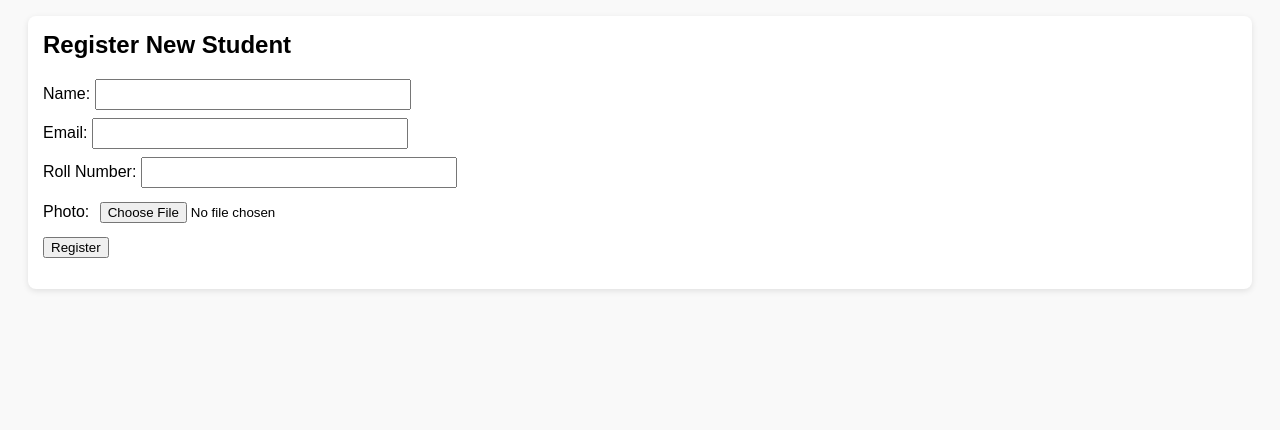
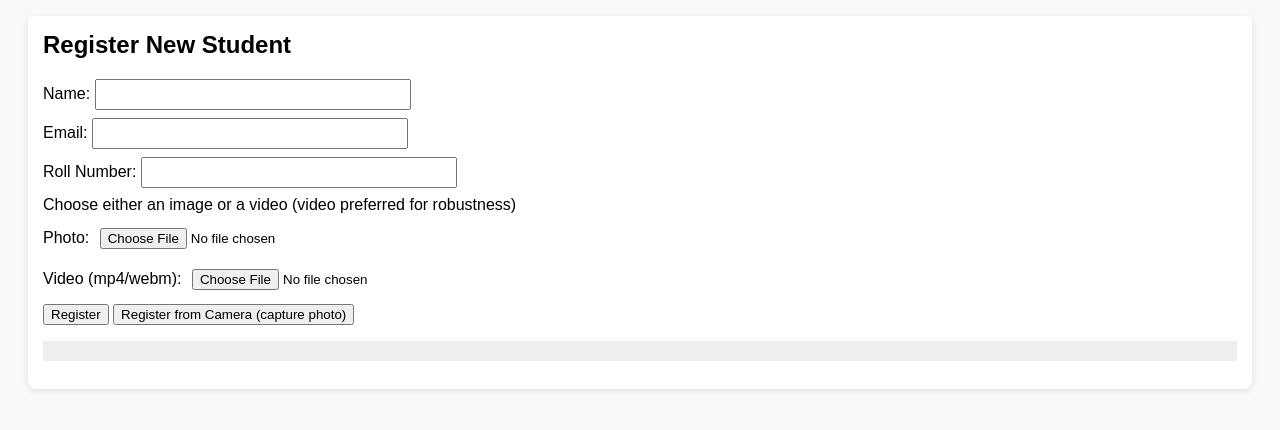
Before and after one commit to FAITE-TECH/facial_recognition_system, a FastAPI app: page /webcam in a window 1280 px wide. Shown: the part 148-578 px from the top of the page. Run offline with FastAPI, Linux system fonts and the light colour scheme; parts of the project's set-up code (start-up, migrations or seed data) failed here and were passed over.

Commit message:
Updated main.py and webcam.html, added video.py, and ignored .jpg images

```diff
--- a/app/main.py
+++ b/app/main.py
@@ -2,10 +2,10 @@ import os
 import uuid
 import math
 import datetime
-from typing import Optional
+from typing import Optional, Union
 
 import numpy as np
-import cv2  # webcam, face detection
+import cv2
 import mediapipe as mp
 
 from fastapi import FastAPI, UploadFile, File, Form, HTTPException, Request
@@ -13,6 +13,7 @@ from fastapi.responses import JSONResponse, FileResponse, HTMLResponse, Streamin
 from fastapi.middleware.cors import CORSMiddleware
 from fastapi.staticfiles import StaticFiles
 from fastapi.templating import Jinja2Templates
+from .video import extract_best_frame_from_video
 
 from sqlalchemy import select, text
 from sqlalchemy.orm import Session
@@ -22,6 +23,110 @@ from .models import Student, FaceEmbedding, FaceImage, Attendance, Exam, ExamSes
 from .config import FACE_THRESHOLD, SAVE_IMAGES, IMAGE_DIR
 from .face import read_image_from_bytes, extract_normed_embedding, best_match
 
+def save_image(student_id: int, img_bytes: bytes) -> str:
+    fname = f"{student_id}_{uuid.uuid4().hex}.jpg"
+    fpath = os.path.join(IMAGE_DIR, fname)
+    with open(fpath, "wb") as f:
+        f.write(img_bytes)
+    return fpath
+
+
+def load_all_embeddings(db: Session):
+    rows = db.execute(select(FaceEmbedding.student_id, FaceEmbedding.embedding)).all()
+    emb_list = []
+    for sid, emb_json in rows:
+        vec = np.array(emb_json, dtype=np.float32)
+        norm = np.linalg.norm(vec)
+        if norm > 0:
+            vec = vec / norm
+        emb_list.append((sid, vec))
+    return emb_list
+
+
+def gen_frames(camera):
+    while True:
+        success, frame = camera.read()
+        if not success:
+            break
+        ret, buffer = cv2.imencode('.jpg', frame)
+        frame_bytes = buffer.tobytes()
+        yield (b'--frame\r\n'
+               b'Content-Type: image/jpeg\r\n\r\n' + frame_bytes + b'\r\n')
+
+
+def log_incident(db: Session, session_id: int, kind: str, details: str = None):
+    db.add(ExamIncident(session_id=session_id, incident_type=kind, details=details or ""))
+    db.commit()
+
+
+def count_recent_incidents(db: Session, session_id: int, kind: str, seconds: int) -> int:
+    rows = db.execute(text("""
+        SELECT COUNT(*) AS c
+        FROM exam_incidents
+        WHERE session_id = :sid
+          AND incident_type = :kind
+          AND created_at >= (NOW() - INTERVAL :secs SECOND)
+    """), {"sid": session_id, "kind": kind, "secs": seconds}).fetchone()
+    return rows[0] if rows else 0
+
+
+mp_face_mesh = mp.solutions.face_mesh
+face_mesh = mp_face_mesh.FaceMesh(
+    static_image_mode=False,
+    max_num_faces=1,
+    refine_landmarks=True,
+    min_detection_confidence=0.5,
+    min_tracking_confidence=0.5
+)
+
+
+face_cascade = cv2.CascadeClassifier(cv2.data.haarcascades + "haarcascade_frontalface_default.xml")
+
+YAW_MAX_DEG = 30
+PITCH_MAX_DEG = 25
+LOOK_AWAY_REQUIRED_HITS = 3
+LOOK_AWAY_WINDOW_SECONDS = 10
+
+
+def estimate_head_pose_degrees_bounded(image_bgr) -> Optional[tuple]:
+    img_rgb = cv2.cvtColor(image_bgr, cv2.COLOR_BGR2RGB)
+    res = face_mesh.process(img_rgb)
+    if not res.multi_face_landmarks:
+        return None
+
+    h, w = image_bgr.shape[:2]
+    lms = res.multi_face_landmarks[0].landmark
+    idxs = [1, 152, 33, 263, 61, 291]
+    pts_2d = [(int(lms[i].x * w), int(lms[i].y * h)) for i in idxs]
+
+    pts_3d = np.array([
+        [0.0, 0.0, 0.0],
+        [0.0, -330.0, -65.0],
+        [-225.0, -170.0, -135.0],
+        [225.0, -170.0, -135.0],
+        [-150.0, 150.0, -125.0],
+        [150.0, 150.0, -125.0],
+    ], dtype=np.float64)
+
+    pts_2d = np.array(pts_2d, dtype=np.float64)
+    focal_length = w
+    center = (w / 2, h / 2)
+    cam_matrix = np.array([[focal_length, 0, center[0]],
+                           [0, focal_length, center[1]],
+                           [0, 0, 1]], dtype="double")
+    dist_coeffs = np.zeros((4, 1))
+
+    success, rvec, tvec = cv2.solvePnP(
+        pts_3d, pts_2d, cam_matrix, dist_coeffs, flags=cv2.SOLVEPNP_ITERATIVE
+    )
+    if not success:
+        return None
+
+    rot_mat, _ = cv2.Rodrigues(rvec)
+    sy = math.sqrt(rot_mat[0, 0] ** 2 + rot_mat[1, 0] ** 2)
+    pitch = math.degrees(math.atan2(-rot_mat[2, 0], sy))
+    yaw = math.degrees(math.atan2(rot_mat[1, 0], rot_mat[0, 0]))
+    return yaw, pitch
 
 Base.metadata.create_all(bind=engine)
 app = FastAPI(title="Face Recognition Attendance System")
@@ -40,124 +145,29 @@ templates = Jinja2Templates(directory="templates")
 
 camera = cv2.VideoCapture(0)
 
-mp_face_mesh = mp.solutions.face_mesh
-face_mesh = mp_face_mesh.FaceMesh(
-    static_image_mode=False,
-    max_num_faces=1,
-    refine_landmarks=True,
-    min_detection_confidence=0.5,
-    min_tracking_confidence=0.5
-)
-
-face_cascade = cv2.CascadeClassifier(cv2.data.haarcascades + "haarcascade_frontalface_default.xml")
-
-YAW_MAX_DEG = 30
-PITCH_MAX_DEG = 25
-LOOK_AWAY_REQUIRED_HITS = 3
-LOOK_AWAY_WINDOW_SECONDS = 10
-
-def save_image(student_id: int, img_bytes: bytes) -> str:
-    fname = f"{student_id}_{uuid.uuid4().hex}.jpg"
-    fpath = os.path.join(IMAGE_DIR, fname)
-    with open(fpath, "wb") as f:
-        f.write(img_bytes)
-    return fpath
-
-def load_all_embeddings(db: Session):
-    rows = db.execute(select(FaceEmbedding.student_id, FaceEmbedding.embedding)).all()
-    emb_list = []
-    for sid, emb_json in rows:
-        vec = np.array(emb_json, dtype=np.float32)
-        norm = np.linalg.norm(vec)
-        if norm > 0:
-            vec = vec / norm
-        emb_list.append((sid, vec))
-    return emb_list
-
-def gen_frames():
-    while True:
-        success, frame = camera.read()
-        if not success:
-            break
-        ret, buffer = cv2.imencode('.jpg', frame)
-        frame_bytes = buffer.tobytes()
-        yield (b'--frame\r\n'
-               b'Content-Type: image/jpeg\r\n\r\n' + frame_bytes + b'\r\n')
-
-def log_incident(db: Session, session_id: int, kind: str, details: str = None):
-    db.add(ExamIncident(session_id=session_id, incident_type=kind, details=details or ""))
-    db.commit()
-
-def count_recent_incidents(db: Session, session_id: int, kind: str, seconds: int) -> int:
-    rows = db.execute(text("""
-        SELECT COUNT(*) AS c
-        FROM exam_incidents
-        WHERE session_id = :sid
-          AND incident_type = :kind
-          AND created_at >= (NOW() - INTERVAL :secs SECOND)
-    """), {"sid": session_id, "kind": kind, "secs": seconds}).fetchone()
-    return rows[0] if rows else 0
-
-def estimate_head_pose_degrees_bounded(image_bgr) -> Optional[tuple]:
-    """Returns (yaw_deg, pitch_deg) or None if landmarks not found."""
-    img_rgb = cv2.cvtColor(image_bgr, cv2.COLOR_BGR2RGB)
-    res = face_mesh.process(img_rgb)
-    if not res.multi_face_landmarks:
-        return None
-
-    h, w = image_bgr.shape[:2]
-    lms = res.multi_face_landmarks[0].landmark
-
-    idxs = [1, 152, 33, 263, 61, 291]
-    pts_2d = [(int(lms[i].x * w), int(lms[i].y * h)) for i in idxs]
-
-    pts_3d = np.array([
-        [0.0, 0.0, 0.0],          # Nose
-        [0.0, -330.0, -65.0],     # Chin
-        [-225.0, -170.0, -135.0], # Left eye
-        [225.0, -170.0, -135.0],  # Right eye
-        [-150.0, 150.0, -125.0],  # Left mouth
-        [150.0, 150.0, -125.0],   # Right mouth
-    ], dtype=np.float64)
-
-    pts_2d = np.array(pts_2d, dtype=np.float64)
-
-    focal_length = w
-    center = (w / 2, h / 2)
-    cam_matrix = np.array([
-        [focal_length, 0, center[0]],
-        [0, focal_length, center[1]],
-        [0, 0, 1]
-    ], dtype="double")
-
-    dist_coeffs = np.zeros((4, 1))
-    success, rvec, tvec = cv2.solvePnP(pts_3d, pts_2d, cam_matrix, dist_coeffs, flags=cv2.SOLVEPNP_ITERATIVE)
-    if not success:
-        return None
-
-    rot_mat, _ = cv2.Rodrigues(rvec)
-    sy = math.sqrt(rot_mat[0,0]**2 + rot_mat[1,0]**2)
-    pitch = math.degrees(math.atan2(-rot_mat[2,0], sy))
-    yaw   = math.degrees(math.atan2(rot_mat[1,0], rot_mat[0,0]))
-    return (yaw, pitch)
-
-@app.get("/video_feed")
-def video_feed():
-    return StreamingResponse(gen_frames(), media_type="multipart/x-mixed-replace; boundary=frame")
-
 
 @app.post("/students/register")
 async def register_student(
     name: str = Form(...),
     email: Optional[str] = Form(None),
     roll_number: Optional[str] = Form(None),
-    image: UploadFile = File(...),
+    image: Optional[UploadFile] = File(None),
+    video: Optional[UploadFile] = File(None)
 ):
-    img_bytes = await image.read()
-    img = read_image_from_bytes(img_bytes)
-    emb, bbox = extract_normed_embedding(img)
-    if emb is None:
-        raise HTTPException(status_code=400, detail="No face detected. Try a clearer, front-facing photo.")
+    if video:
+        video_bytes = await video.read()
+        frame, emb, bbox = extract_best_frame_from_video(video_bytes)
+        if emb is None:
+            raise HTTPException(status_code=400, detail="No face detected in video.")
+        img_bytes = None
+    elif image:
+        img_bytes = await image.read()
+        frame = read_image_from_bytes(img_bytes)
+        emb, bbox = extract_normed_embedding(frame)
+        if emb is None:
+            raise HTTPException(status_code=400, detail="No face detected.")
+    else:
+        raise HTTPException(status_code=400, detail="No image or video provided.")
 
     with SessionLocal() as db:
         student = Student(name=name, email=email, roll_number=roll_number)
@@ -165,7 +175,76 @@ async def register_student(
         db.flush()
 
         if SAVE_IMAGES:
-            path = save_image(student.id, img_bytes)
+            if frame is not None:
+                if img_bytes is None:
+                    _, buffer = cv2.imencode('.jpg', frame)
+                    img_bytes = buffer.tobytes()
+                path = save_image(student.id, img_bytes)
+                db.add(FaceImage(student_id=student.id, image_path=path))
+
+        db.add(FaceEmbedding(student_id=student.id, embedding=emb.tolist()))
+        db.commit()
+        db.refresh(student)
+
+    return {"status": "ok", "student_id": student.id, "bbox": bbox}
+
+
+@app.post("/students/{student_id}/add-embedding")
+async def add_embedding(
+    student_id: int,
+    image: Optional[UploadFile] = File(None),
+    video: Optional[UploadFile] = File(None)
+):
+    if video:
+        video_bytes = await video.read()
+        frame, emb, bbox = extract_best_frame_from_video(video_bytes)
+        if emb is None:
+            raise HTTPException(status_code=400, detail="No face detected in video.")
+        img_bytes = None
+    elif image:
+        img_bytes = await image.read()
+        frame = read_image_from_bytes(img_bytes)
+        emb, bbox = extract_normed_embedding(frame)
+        if emb is None:
+            raise HTTPException(status_code=400, detail="No face detected.")
+    else:
+        raise HTTPException(status_code=400, detail="No image or video provided.")
+
+    with SessionLocal() as db:
+        st = db.get(Student, student_id)
+        if not st:
+            raise HTTPException(status_code=404, detail="Student not found")
+
+        if SAVE_IMAGES and frame is not None:
+            if img_bytes is None:
+                _, buffer = cv2.imencode('.jpg', frame)
+                img_bytes = buffer.tobytes()
+            path = save_image(student_id, img_bytes)
+            db.add(FaceImage(student_id=student_id, image_path=path))
+
+        db.add(FaceEmbedding(student_id=student_id, embedding=emb.tolist()))
+        db.commit()
+
+    return {"status": "ok", "student_id": student_id, "bbox": bbox}
+@app.post("/students/register_video")
+async def register_student_video(
+    name: str = Form(...),
+    email: Optional[str] = Form(None),
+    roll_number: Optional[str] = Form(None),
+    video: UploadFile = File(...),
+):
+    video_bytes = await video.read()
+    frame, emb, bbox = extract_best_frame_from_video(video_bytes)
+    if emb is None:
+        raise HTTPException(status_code=400, detail="No face detected in video.")
+
+    with SessionLocal() as db:
+        student = Student(name=name, email=email, roll_number=roll_number)
+        db.add(student)
+        db.flush()
+        if SAVE_IMAGES and frame is not None:
+            _, buffer = cv2.imencode('.jpg', frame)
+            path = save_image(student.id, buffer.tobytes())
             db.add(FaceImage(student_id=student.id, image_path=path))
 
         db.add(FaceEmbedding(student_id=student.id, embedding=emb.tolist()))
@@ -173,6 +252,29 @@ async def register_student(
         db.refresh(student)
 
     return {"status": "ok", "student_id": student.id, "bbox": bbox}
+
+@app.post("/students/{student_id}/add-embedding_video")
+async def add_embedding_video(student_id: int, video: UploadFile = File(...)):
+    video_bytes = await video.read()
+    frame, emb, bbox = extract_best_frame_from_video(video_bytes)
+    if emb is None:
+        raise HTTPException(status_code=400, detail="No face detected in video.")
+
+    with SessionLocal() as db:
+        student = db.get(Student, student_id)
+        if not student:
+            raise HTTPException(status_code=404, detail="Student not found")
+
+        if SAVE_IMAGES and frame is not None:
+            _, buffer = cv2.imencode('.jpg', frame)
+            path = save_image(student_id, buffer.tobytes())
+            db.add(FaceImage(student_id=student_id, image_path=path))
+
+        db.add(FaceEmbedding(student_id=student_id, embedding=emb.tolist()))
+        db.commit()
+
+    return {"status": "ok", "student_id": student_id, "bbox": bbox}
+
 
 
 @app.post("/students/{student_id}/add-embedding")
@@ -314,7 +416,6 @@ async def exam_monitor(session_id: int = Form(...), image: UploadFile = File(...
         if session.status != "active":
             return {"status": session.status, "reason": session.reason_locked}
 
-        # 1. Face count
         gray = cv2.cvtColor(frame, cv2.COLOR_BGR2GRAY)
         faces = face_cascade.detectMultiScale(gray, 1.2, 5)
         if len(faces) == 0:
@@ -326,7 +427,6 @@ async def exam_monitor(session_id: int = Form(...), image: UploadFile = File(...
             db.commit(); log_incident(db, session.id, "multiple_faces")
             return {"status": session.status, "reason": session.reason_locked}
 
-        # 2. Identity check
         emb, _ = extract_normed_embedding(frame)
         if emb is None:
             session.status = "locked"; session.reason_locked = "Face not clear"
@@ -340,7 +440,6 @@ async def exam_monitor(session_id: int = Form(...), image: UploadFile = File(...
             db.commit(); log_incident(db, session.id, "face_mismatch", f"sim={sim:.3f}")
             return {"status": session.status, "reason": session.reason_locked}
 
-        # 3. Head pose
         pose = estimate_head_pose_degrees_bounded(frame)
         if pose is not None:
             yaw, pitch = pose
--- a/templates/webcam.html
+++ b/templates/webcam.html
@@ -36,21 +36,145 @@
     <label>Name: <input type="text" name="name" required></label>
     <label>Email: <input type="email" name="email"></label>
     <label>Roll Number: <input type="text" name="roll_number"></label>
-      <label>Photo: <input type="file" name="image" accept="image/*" required></label>
+    <label class="muted">Choose either an image or a video (video preferred for robustness)</label>
+    <label>Photo: <input type="file" id="imageFile" name="image" accept="image/*"></label>
+    <label>Video (mp4/webm): <input type="file" id="videoFile" name="video" accept="video/*"></label>
+    <div style="margin-top:8px;">
       <button type="submit">Register</button>
+      <button type="button" onclick="registerFromCamera()">Register from Camera (capture photo)</button>
+    </div>
   </form>
-    <p id="registerStatus"></p>
+
+  <p id="registerStatus" class="small"></p>
+  <pre id="registerJson"></pre>
 </section>
+
+<script>
+document.getElementById("registerForm").addEventListener("submit", async (event) => {
+  event.preventDefault();
+  const form = event.target;
+  const statusEl = document.getElementById("registerStatus");
+  const resultEl = document.getElementById("registerJson");
+
+  const name = form.name.value.trim();
+  const email = form.email.value.trim();
+  const roll_number = form.roll_number.value.trim();
+  const imageFile = document.getElementById("imageFile").files[0];
+  const videoFile = document.getElementById("videoFile").files[0];
+
+  if (!imageFile && !videoFile) {
+    statusEl.textContent = "Please upload an image or video.";
+    statusEl.style.color = "red";
+    return;
+  }
+
+  const formData = new FormData();
+  formData.append("name", name);
+  formData.append("email", email);
+  formData.append("roll_number", roll_number);
+  if (videoFile) {
+    formData.append("video", videoFile);
+  } else {
+    formData.append("image", imageFile);
+  }
+
+  statusEl.textContent = "Registering...";
+  statusEl.style.color = "gray";
+
+  try {
+    const response = await fetch("http://127.0.0.1:8000/students/register", {
+      method: "POST",
+      body: formData
+    });
+
+    const result = await response.json();
+    resultEl.textContent = JSON.stringify(result, null, 2);
+
+    if (response.ok) {
+      if (videoFile) {
+        statusEl.textContent = "✅ Registration done successfully with video!";
+      } else {
+        statusEl.textContent = "✅ Registration done successfully with photo!";
+      }
+      statusEl.style.color = "green";
+    } else {
+      statusEl.textContent = "❌ Registration failed: " + (result.detail || "Unknown error");
+      statusEl.style.color = "red";
+    }
+
+  } catch (err) {
+    console.error(err);
+    statusEl.textContent = "❌ Error connecting to server.";
+    statusEl.style.color = "red";
+  }
+});
+</script>
+
+
 
   <section id="embedding">
   <h2>Add Embedding for Student</h2>
+
+  <h3>Image Embedding</h3>
   <form id="embeddingForm">
     <label>Student ID: <input type="number" name="student_id" required></label>
     <label>Photo: <input type="file" name="image" accept="image/*" required></label>
-      <button type="submit">Add Embedding</button>
+    <button type="submit">Add Embedding (image)</button>
   </form>
-    <p id="embeddingStatus"></p>
+
+  <p id="embeddingStatus" class="small"></p>
+  <pre id="embeddingJson"></pre>
 </section>
+
+<script>
+document.getElementById("embeddingForm").addEventListener("submit", async (event) => {
+  event.preventDefault();
+
+  const form = event.target;
+  const statusEl = document.getElementById("embeddingStatus");
+  const resultEl = document.getElementById("embeddingJson");
+
+  const studentId = form.student_id.value.trim();
+  const imageFile = form.image.files[0];
+
+  if (!imageFile) {
+    statusEl.textContent = "Please select an image.";
+    statusEl.style.color = "red";
+    return;
+  }
+
+  const formData = new FormData();
+  formData.append("student_id", studentId);
+  formData.append("image", imageFile);
+
+  statusEl.textContent = "Adding embedding...";
+  statusEl.style.color = "gray";
+
+  try {
+    const response = await fetch("http://127.0.0.1:8000/students/add_embedding", {
+      method: "POST",
+      body: formData
+    });
+
+    const result = await response.json();
+    resultEl.textContent = JSON.stringify(result, null, 2);
+
+    if (response.ok) {
+      statusEl.textContent = "✅ Embedding added successfully!";
+      statusEl.style.color = "green";
+    } else {
+      statusEl.textContent = "❌ Failed to add embedding: " + (result.detail || "Unknown error");
+      statusEl.style.color = "red";
+    }
+
+  } catch (err) {
+    console.error(err);
+    statusEl.textContent = "❌ Error connecting to server.";
+    statusEl.style.color = "red";
+  }
+});
+</script>
+
 
   <section id="attendance">
     <h2>Mark Attendance</h2>
@@ -95,9 +219,32 @@
 
     document.getElementById("registerForm").addEventListener("submit", async (e) => {
       e.preventDefault();
-      const formData = new FormData(e.target);
+      const formData = new FormData();
+
+      const name = e.target.name.value;
+      const email = e.target.email.value;
+      const roll = e.target.roll_number.value;
+      const imageFile = document.getElementById("imageFile").files[0];
+      const videoFile = document.getElementById("videoFile").files[0];
+
+      formData.append("name", name);
+      formData.append("email", email);
+      formData.append("roll_number", roll);
+
+      let endpoint = "http://127.0.0.1:8000/students/register";
+
+      if (videoFile) {
+        formData.append("video", videoFile);
+        endpoint = "http://127.0.0.1:8000/students/register_video";
+      } else if (imageFile) {
+        formData.append("image", imageFile);
+      } else {
+        alert("Please select either an image or a video!");
+        return;
+      }
+
       try {
-        const res = await fetch("http://127.0.0.1:8000/students/register", { method: "POST", body: formData });
+        const res = await fetch(endpoint, { method: "POST", body: formData });
         const data = await res.json();
         document.getElementById("registerStatus").innerText = JSON.stringify(data, null, 2);
       } catch (err) {
```
Also changed, not shown: app/video.py (added, +33 -0 lines), static/face_images/10_ca2741b313404fedb08835bec3175494.jpg (deleted), static/face_images/1_85451d9d7c0b438fbf4ad48bf27ed142.jpg (deleted), 1 other file. Lines whose indentation alone changed are shown as unchanged.
